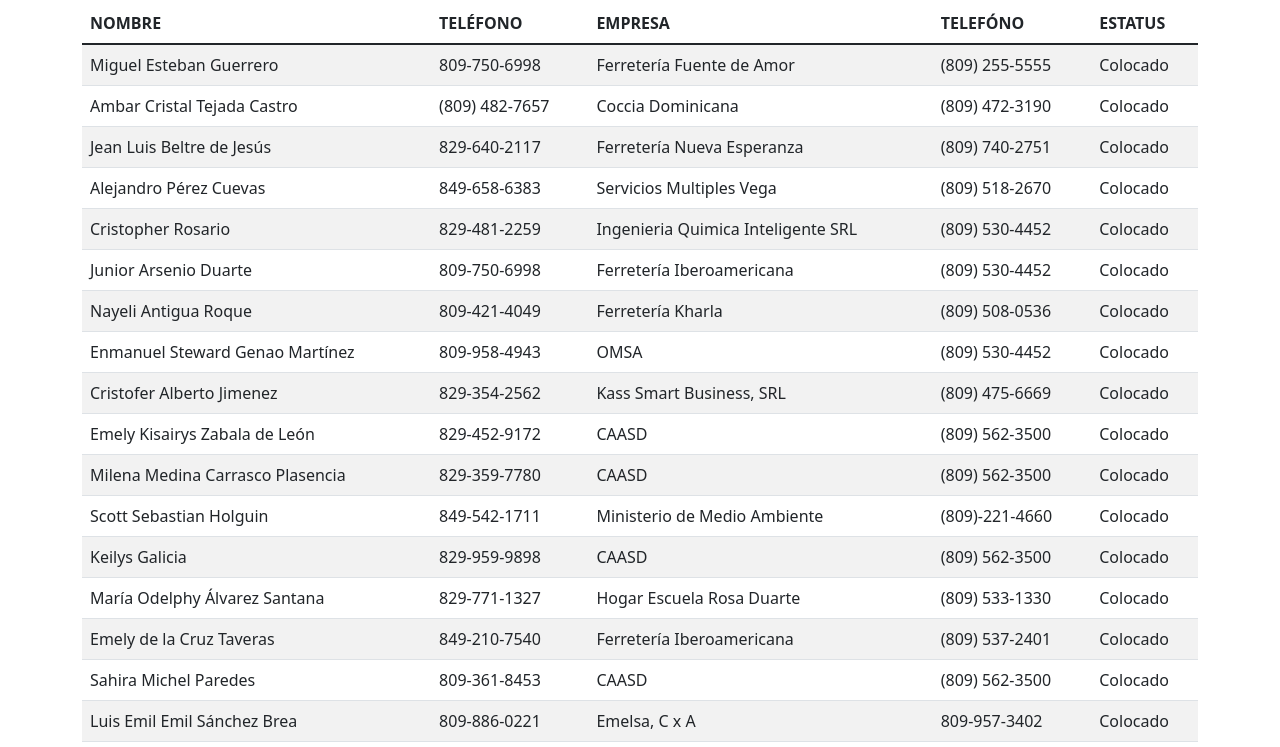
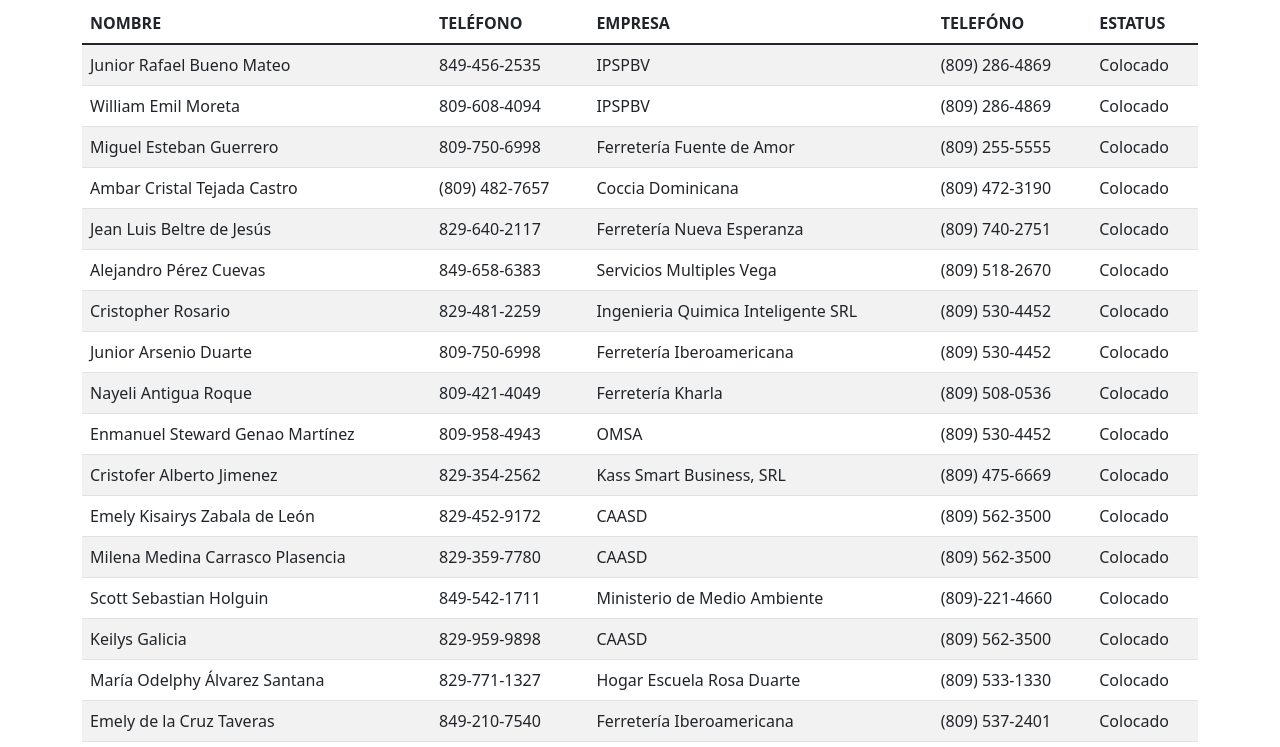
Before and after one commit to Aarias23/pasantes_elect, a plain HTML site: page index.html in a window 1280 px wide. Shown: the part 53-800 px from the top of the page. Drawn offline with nearby package versions, Linux system fonts and the light colour scheme.

Commit message:
Update index.html

```diff
--- a/index.html
+++ b/index.html
@@ -22,6 +22,22 @@
                 </tr>
             </thead>
             <tbody>
+                <tr>
+                 <td>Junior Rafael Bueno Mateo</td>
+                 <td>849-456-2535</td>
+                 <td>IPSPBV</td>
+                 <td>(809) 286-4869</td>
+                 <td><span class="status inprogress">Colocado</span></td>
+               </tr>
+
+                <tr>
+                 <td>William Emil Moreta</td>
+                 <td>809-608-4094</td>
+                 <td>IPSPBV</td>
+                 <td>(809) 286-4869</td>
+                 <td><span class="status inprogress">Colocado</span></td>
+               </tr>
+
                 <tr>
                     <td>Miguel Esteban Guerrero</td>
                     <td>809-750-6998</td>
@@ -54,8 +70,8 @@
 <!--              <tr>
                  <td>Karen Sharoky Morel Reyes</td>
                  <td>829-657-3145</td>
-                 <td>Materi Eléctricos</td>
-                 <td>(809) 482-7657</td>
+                 <td>IPSPBV</td>
+                 <td>(809) 286-4869</td>
                  <td><span class="status inprogress">Colocado</span></td>
              </tr> -->
              <tr>
```
